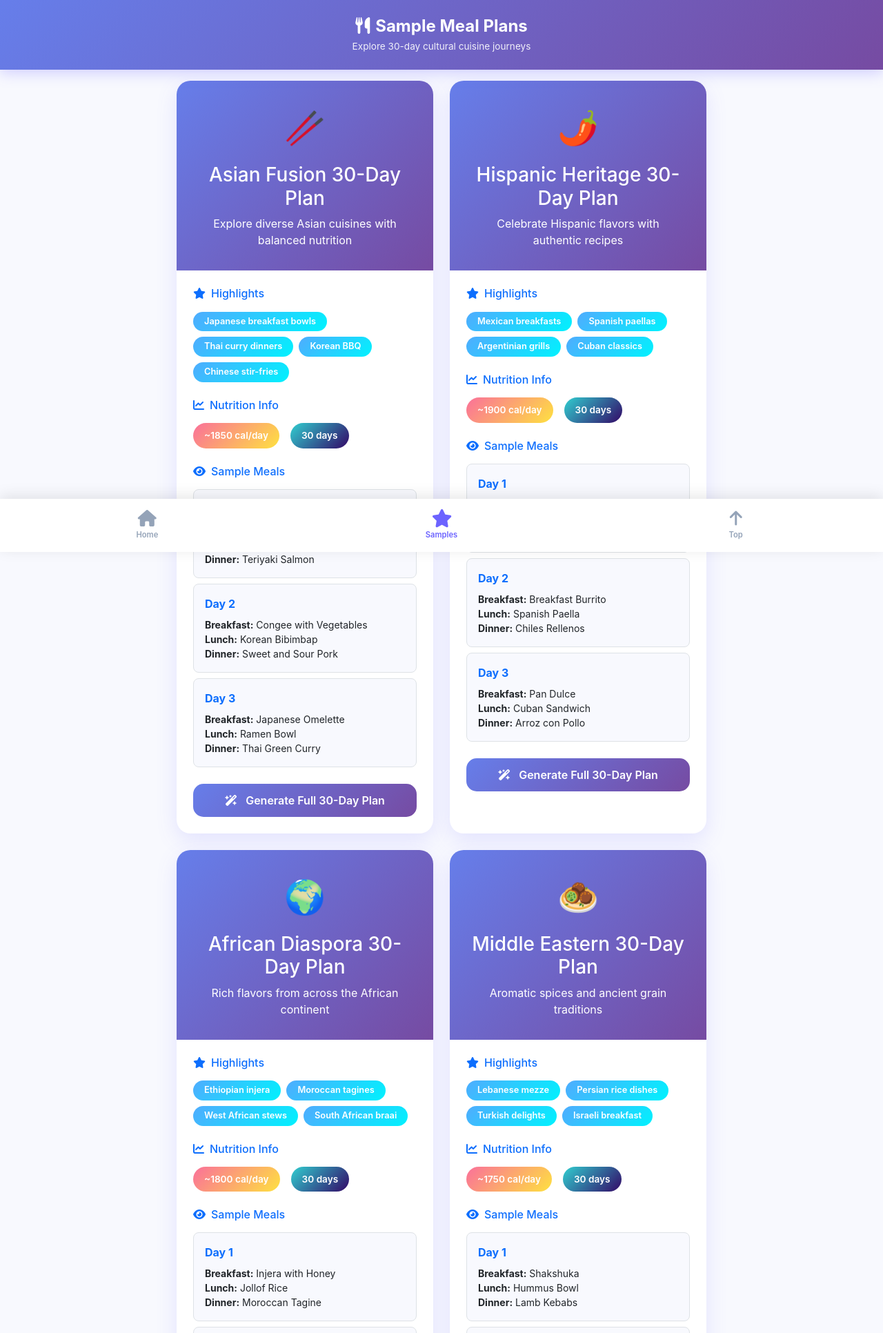
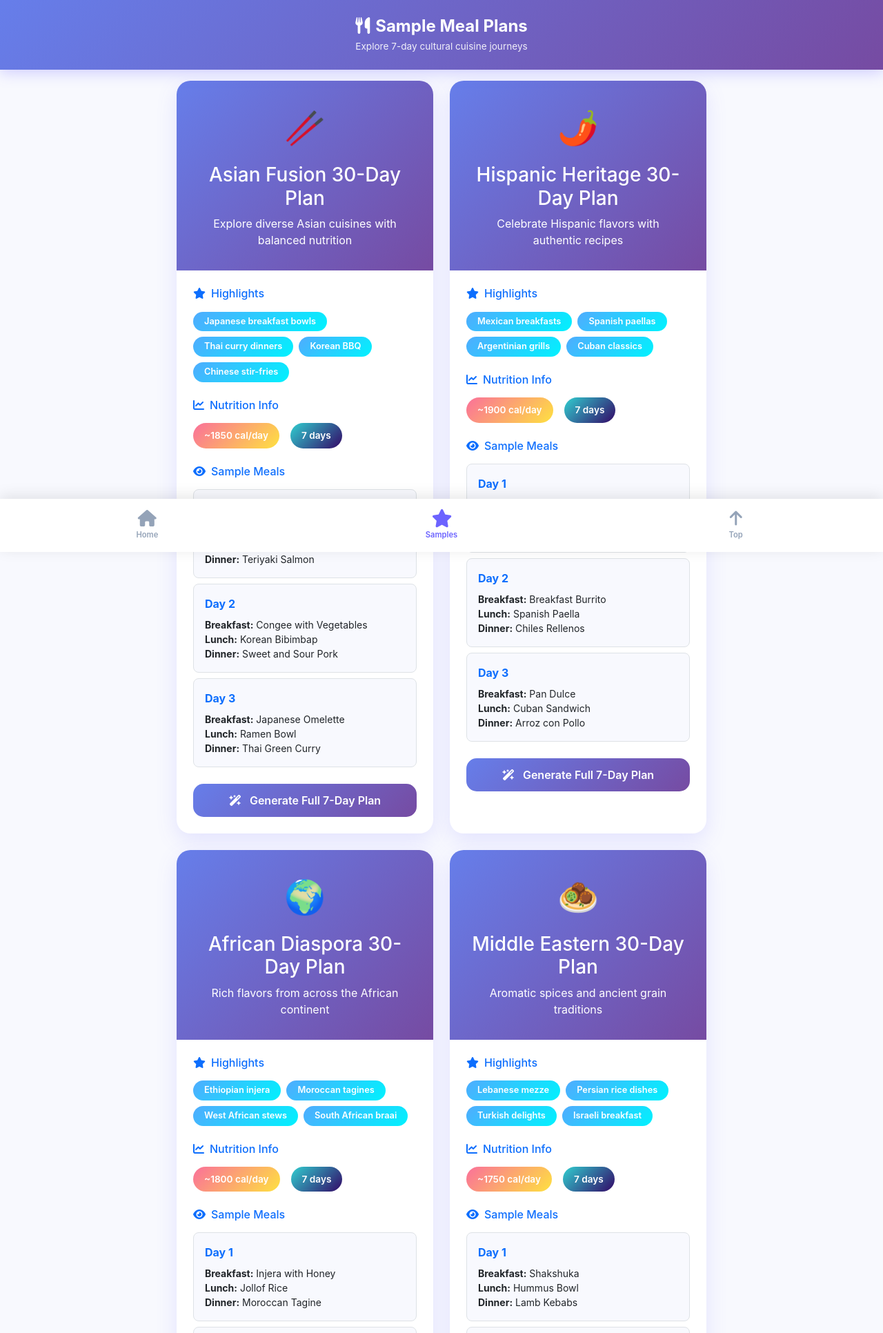
Before and after one commit to julisunkan/meal, a Flask app: page /samples in a window 1280 px wide. Shown: the top 1932 px of the page at 69% size. Run offline with Flask 3, Linux system fonts and the light colour scheme.

Commit message:
Assistant checkpoint: Updated sample plans from 30 days to 7 days
Assistant generated file changes:
- templates/samples.html: Update sample plan titles and descriptions for 7-day plans
Update sample plan titles and descriptions for 7-day plans
Update Hispanic plan title
Update sample plan titles and descriptions for 7-day plans
Update Hispanic plan title
Update African plan title
Update sample plan titles and descriptions for 7-day plans
Update Hispanic plan title
Update African plan title
Update Middle Eastern plan title
Update sample plan titles and descriptions for 7-day plans
Update Hispanic plan title
Update African plan title
Update Middle Eastern plan title
Update Caucasian plan title
Update sample plan titles and descriptions for 7-day plans
Update Hispanic plan title
Update African plan title
Update Middle Eastern plan title
Update Caucasian plan title
Update sample plan titles and descriptions for 7-day plans
Update Hispanic plan title
Update African plan title
Update Middle Eastern plan title
Update Caucasian plan title
Update sample plan titles and descriptions for 7-day plans
Update Hispanic plan title
Update African plan title
Update Middle Eastern plan title
Update Caucasian plan title
- app.py: Update sample generation to create 7-day plans, Update session metadata for 7-day plans

---

User prompt:

Reduce the sample menu to 7-days instead of 30-days

Replit-Commit-Author: Assistant
Replit-Commit-Session-Id: 5e8d887d-4fcf-4751-9621-a96cb5e587dd

```diff
--- a/app.py
+++ b/app.py
@@ -549,8 +549,8 @@ def generate_sample(culture):
     if not race:
         return "Culture not found", 404
 
-    # Generate a 30-day meal plan for the specific culture
-    meal_plan = generate_meal_plan(30, ingredients=None, dietary_prefs=None, race=race)
+    # Generate a 7-day meal plan for the specific culture
+    meal_plan = generate_meal_plan(7, ingredients=None, dietary_prefs=None, race=race)
 
     # Calculate shopping list
     shopping_list = calculate_missing_ingredients(meal_plan, [])
@@ -559,7 +559,7 @@ def generate_sample(culture):
     session['current_meal_plan'] = meal_plan
     session['current_shopping_list'] = shopping_list
     session['plan_metadata'] = {
-        'days': 30,
+        'days': 7,
         'ingredients': [],
         'dietary_prefs': [],
         'race': race,
--- a/templates/samples.html
+++ b/templates/samples.html
@@ -1,10 +1,9 @@
-
 {% extends "base.html" %}
 
 {% block title %}Sample Plans - Meal Planner{% endblock %}
 
 {% block header_title %}Sample Meal Plans{% endblock %}
-{% block header_subtitle %}Explore 30-day cultural cuisine journeys{% endblock %}
+{% block header_subtitle %}Explore 7-day cultural cuisine journeys{% endblock %}
 
 {% block content %}
 <div class="row g-4">
@@ -47,7 +46,7 @@
                             ~{{ plan.avg_calories }} cal/day
                         </div>
                         <div class="nutrition-badge" style="background: var(--info-gradient);">
-                            30 days
+                            7 days
                         </div>
                     </div>
                 </div>
@@ -72,7 +71,7 @@
                     <a href="{{ url_for('generate_sample', culture=culture_key.lower().replace(' ', '-')) }}"
                        class="btn btn-primary">
                         <i class="fas fa-wand-magic-sparkles me-2"></i>
-                        Generate Full 30-Day Plan
+                        Generate Full 7-Day Plan
                     </a>
                 </div>
             </div>
@@ -110,8 +109,8 @@
                     <div style="background: var(--warning-gradient); width: 50px; height: 50px; border-radius: 12px; display: flex; align-items: center; justify-content: center; margin: 0 auto 1rem;">
                         <i class="fas fa-calendar-alt fa-lg" style="color: white;"></i>
                     </div>
-                    <h6 class="gradient-text">30-Day Journey</h6>
-                    <p class="text-muted small mb-0">Complete month of diverse meals</p>
+                    <h6 class="gradient-text">7-Day Journey</h6>
+                    <p class="text-muted small mb-0">Complete week of diverse meals</p>
                 </div>
             </div>
         </div>
```
